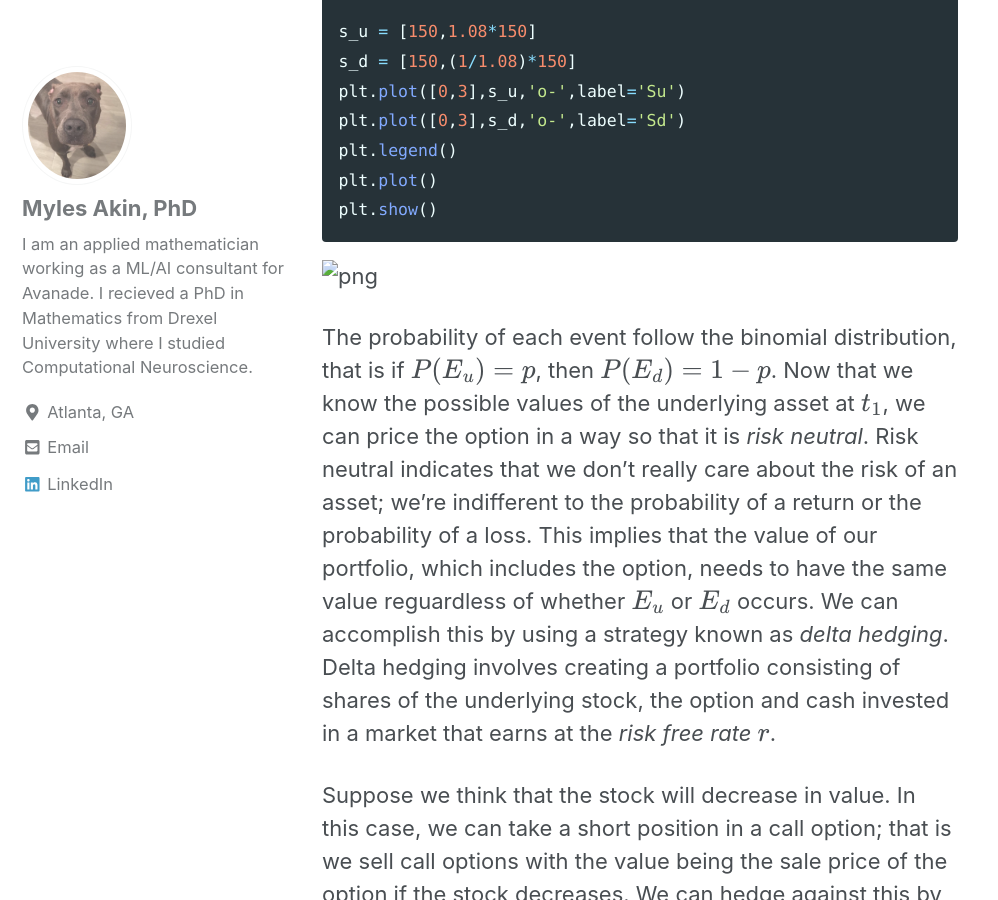
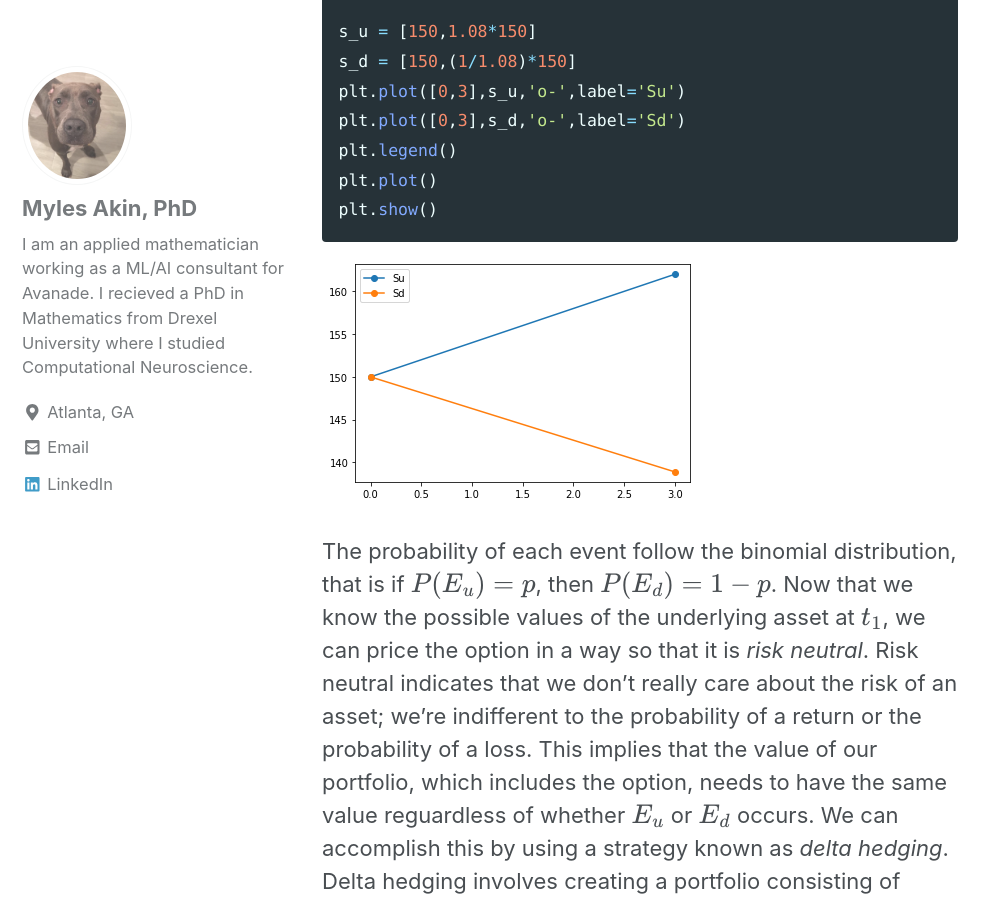
Before and after one commit to mylesakin/mylesakin.github.io, a Jekyll site: the page built from _posts/2021-08-18-BinomialPricingModel.md, in a window 1280 px wide and 900 px high, scrolled down 913 px. Shown: the whole window, without its empty margins (0-998 px from the left). Built offline with Jekyll 4.4.1, drawn with Linux system fonts in a browser that asks for light colours; cached includes are drawn as plain includes; nearby versions of some CDN libraries; formulas are drawn with MathJax 3.

Commit message:
Add files via upload

````diff
--- a/_posts/2021-08-18-BinomialPricingModel.md
+++ b/_posts/2021-08-18-BinomialPricingModel.md
@@ -28,7 +28,7 @@ plt.show()
 ```
 
 
-![png](output_1_0.png)
+![png]({{ site.url }}{{ site.baseurl }}/images/binomial_options/output_1_0.png)
 
 
 The probability of each event follow the binomial distribution, that is if \\(P(E_u) = p\\), then \\(P(E_d)=1-p\\). Now that we know the possible values of the underlying asset at \\(t_1\\), we can price the option in a way so that it is *risk neutral*. Risk neutral indicates that we don't really care about the risk of an asset; we're indifferent to the probability of a return or the probability of a loss. This implies that the value of our portfolio, which includes the option, needs to have the same value reguardless of whether \\(E_u\\) or \\(E_d\\) occurs. We can accomplish this by using a strategy known as *delta hedging*. Delta hedging involves creating a portfolio consisting of shares of the underlying stock, the option and cash invested in a market that earns at the *risk free rate* \\(r\\).
````
